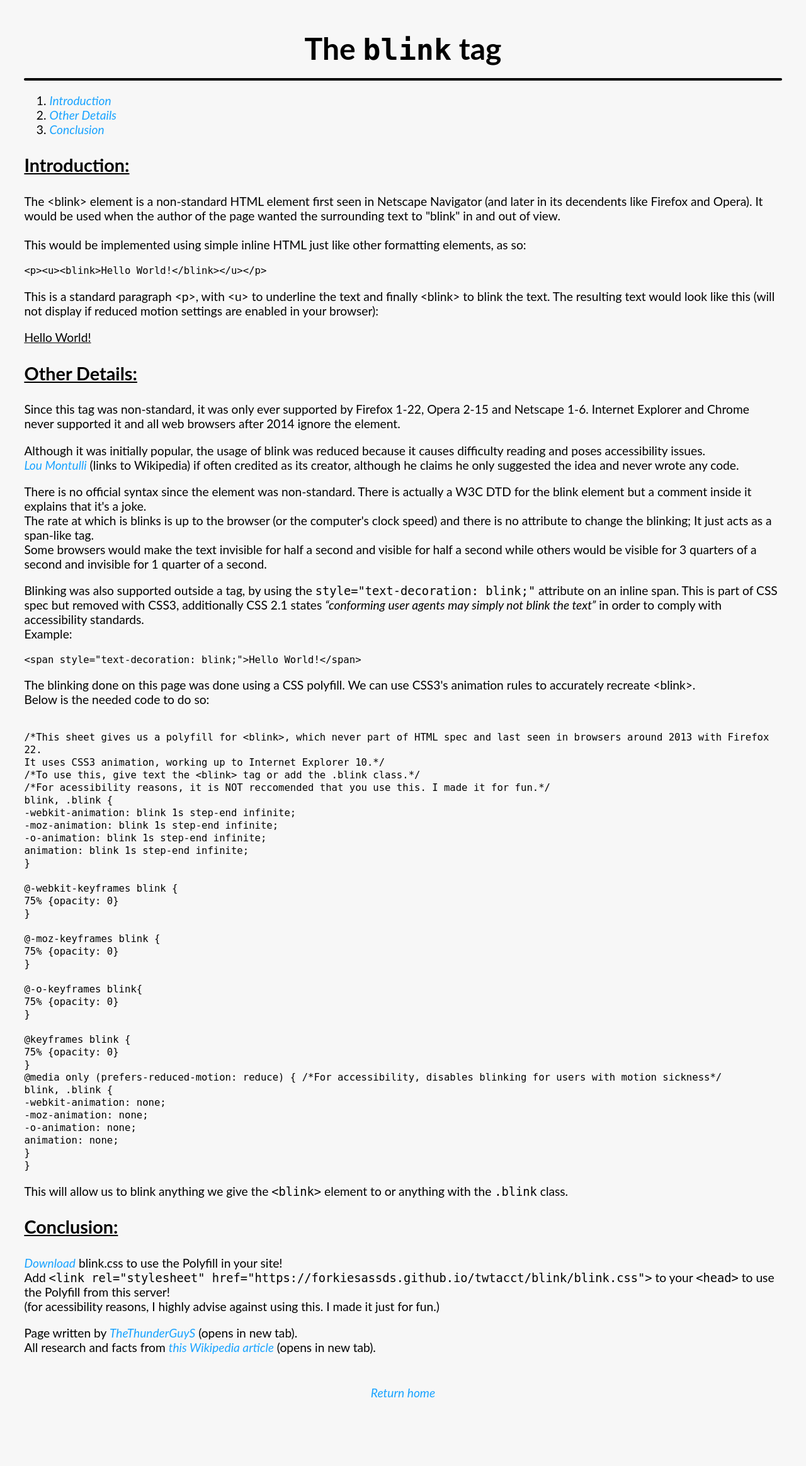
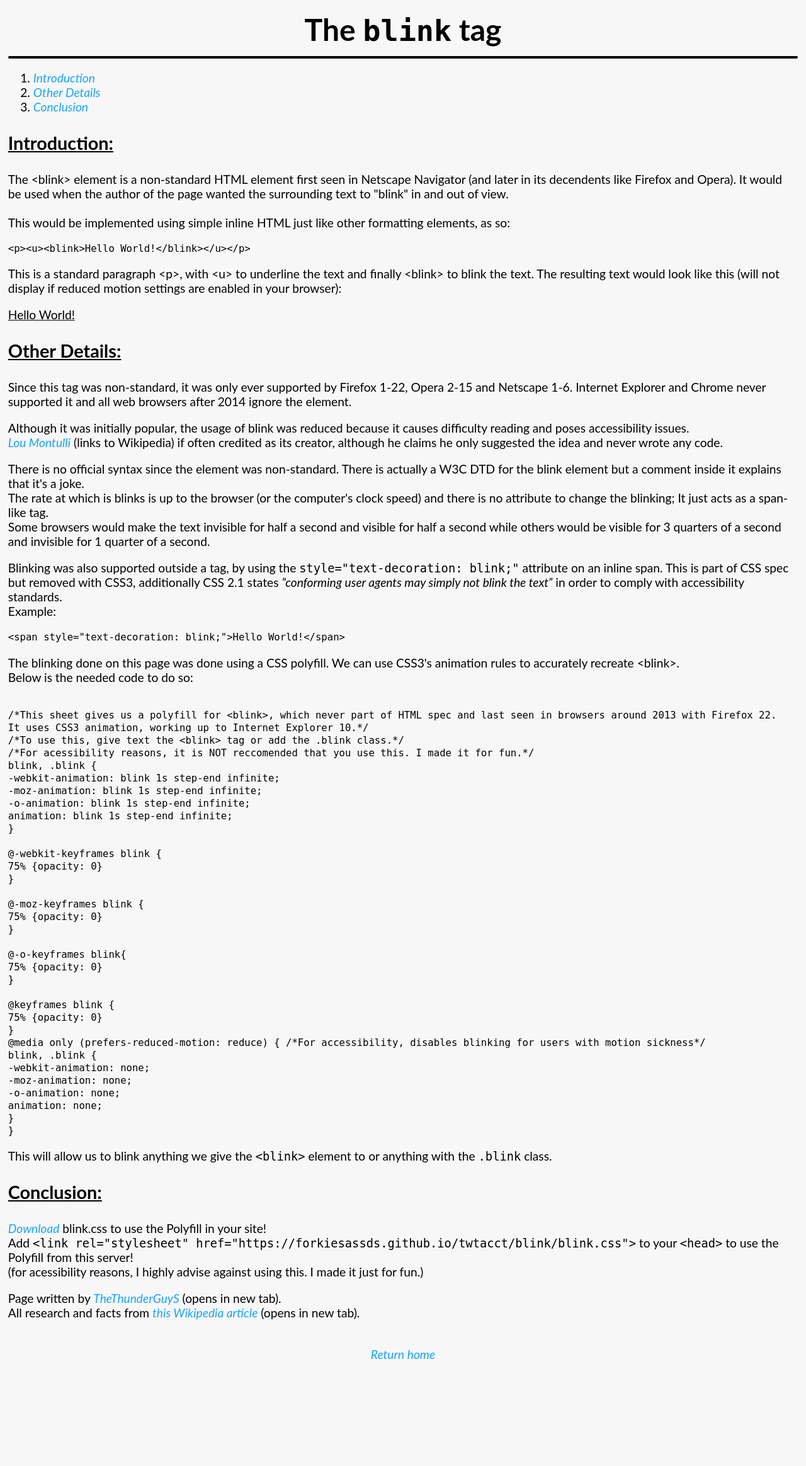
Before and after one commit to forkiesassds/twtacct, a PHP site: page /blink/index.html in a window 1280 px wide. Shown: the whole page at 63% size. After the commit the page ends 2158 px from the top, so only its background shows below. Run offline with PHP 8.4, Linux system fonts and the light colour scheme.

Commit message:
Reduce Margins so icanttellyou stops complaining

```diff
--- a/styles.css
+++ b/styles.css
@@ -13,12 +13,12 @@ html {
 
 .center {
 	margin: auto;
-	width: 95%;
+	width: 98%;
 	text-align: center;
-	padding: 10px;
+	padding: 5px;
 }
 body {
-	margin: 3%;
+	margin: 1%;
 	font-family: Lato, sans-serif;
 	color: #000;
 	background: #f7f7f7;
@@ -58,7 +58,7 @@ a:active {
 img {
 	max-width: 100%;
 	height: auto;
-	padding: 5px;
+	padding: 3px;
 }
 hr {
 	border: 2px solid #000;border-radius: 4px;
```
